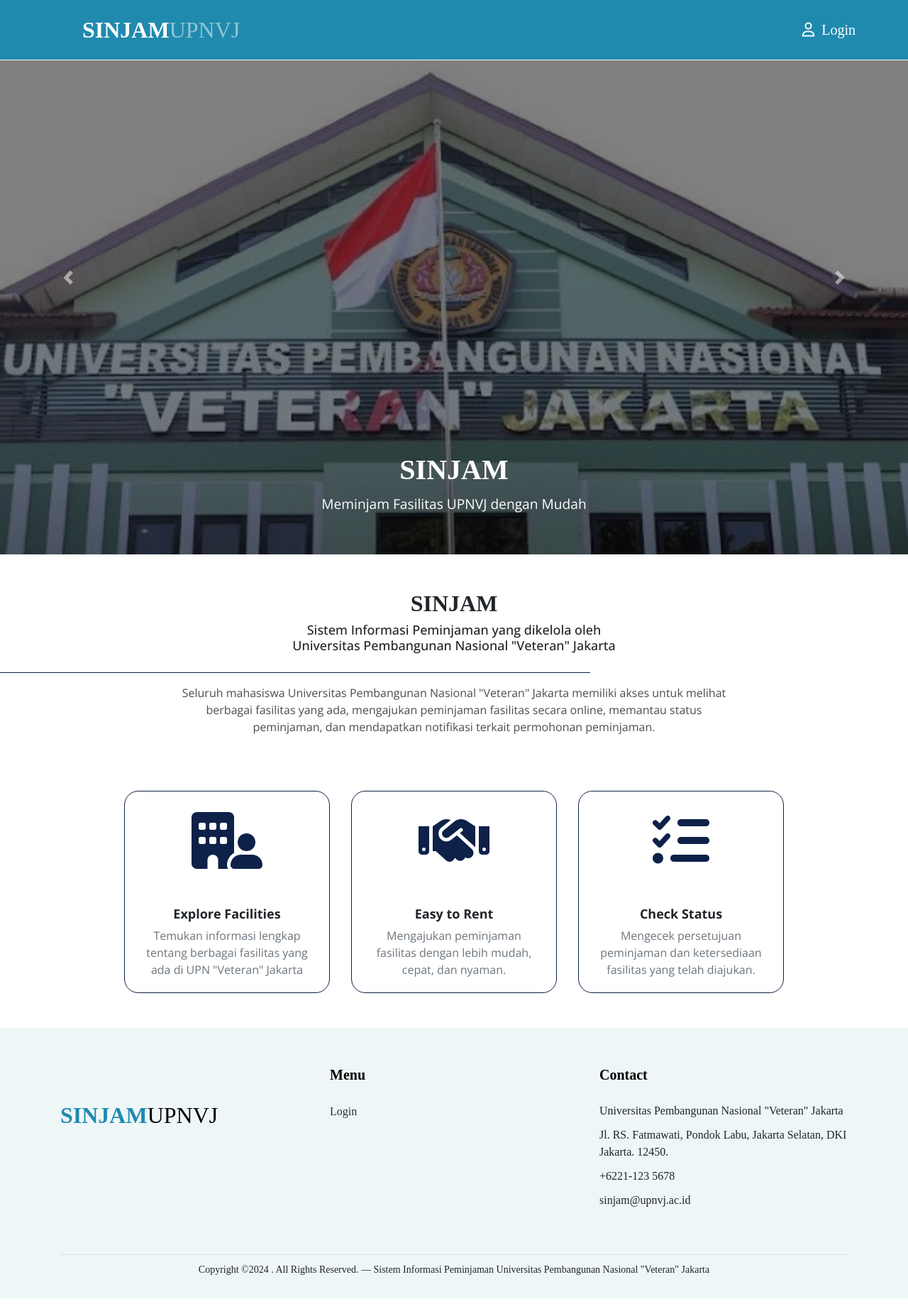
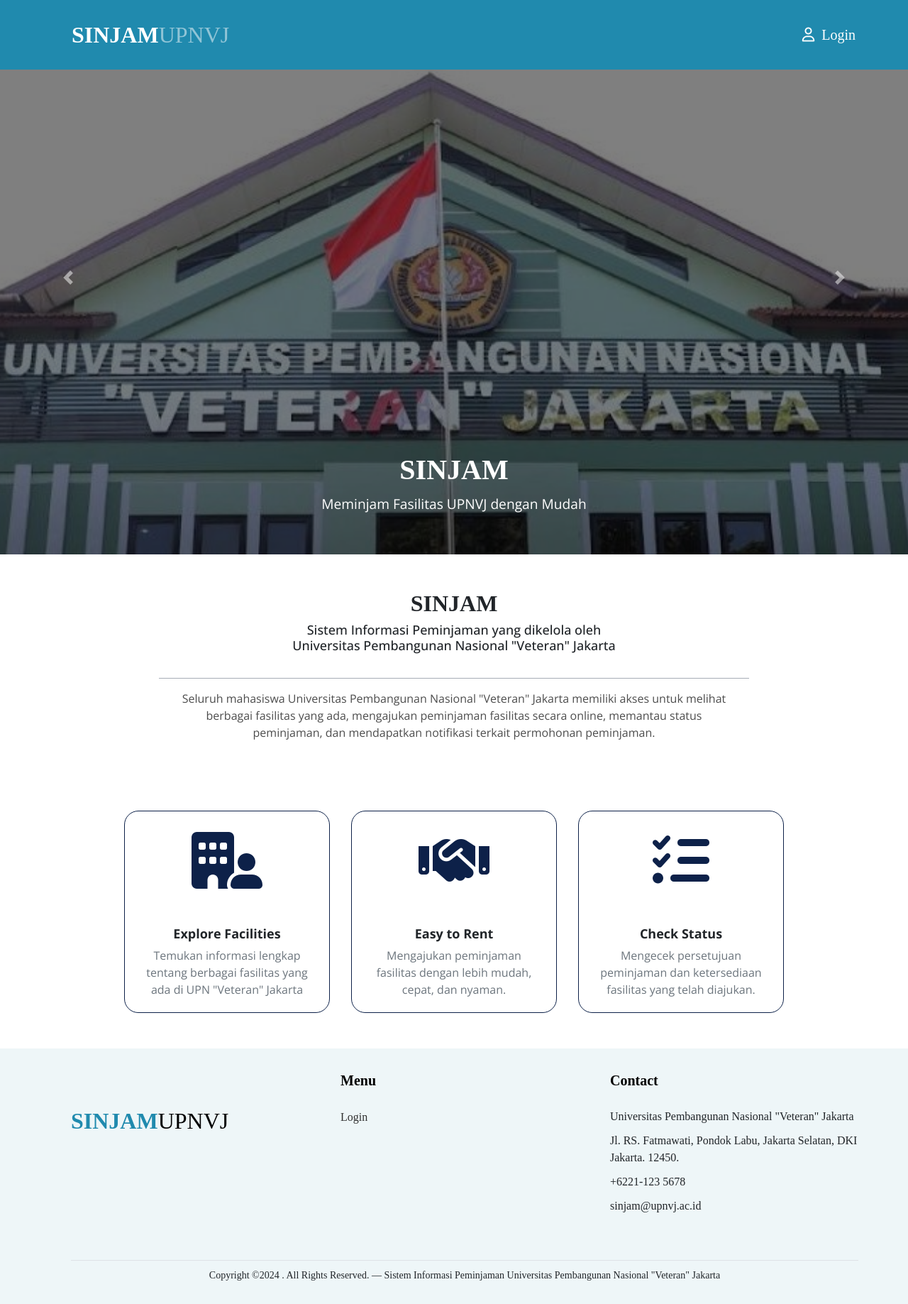
Before and after one commit to dianingtass/TBWebP_SINJAM, a PHP site: page / in a window 1280 px wide. Shown: the whole page at 71% size. Run offline with PHP 8.4, Linux system fonts and the light colour scheme; some libraries are stand-ins or nearby versions.

Commit message:
Update index_style.css

```diff
--- a/css/index_style.css
+++ b/css/index_style.css
@@ -25,8 +25,8 @@
 }
 a.navbar-brand {
     float: left;
-    margin-left: 90px;
-    padding: 10px;
+    margin-left: 68px !important;
+    padding: 17px;
     font-size: 32px;
     color: #FFFFFF;
     font-weight: 600;
@@ -96,8 +96,12 @@ section {
 .about-web {
     margin-top: 50px;
     text-align: center;
+    display: flex;
+    flex-direction: column;
+    align-items: center;
+    text-align: center;
 }
-.about-web h2{
+.about-web h2 {
     font-weight: 600;
     font-family: 'Gotham';
 }
@@ -110,7 +114,7 @@ hr {
     width: 65%;
     align-items: center;
     height: 1px;
-    background-color: #0D2149;
+    background-color: #0d214949;
 }
 .deskripsi {
     width: 60%;
@@ -218,12 +222,13 @@ hr {
 
 /* FOOTER */
 .footer-section {
-    padding: 50px 0 12px;
+    padding: 30px 0 12px;
     background: #eef6f8;
     font-family: 'Gotham';
   }
 .footer-section .relative {
     position: relative;
+    margin-left: 85px;
 }
 .footer-section a {
     text-decoration: none !important;
```
